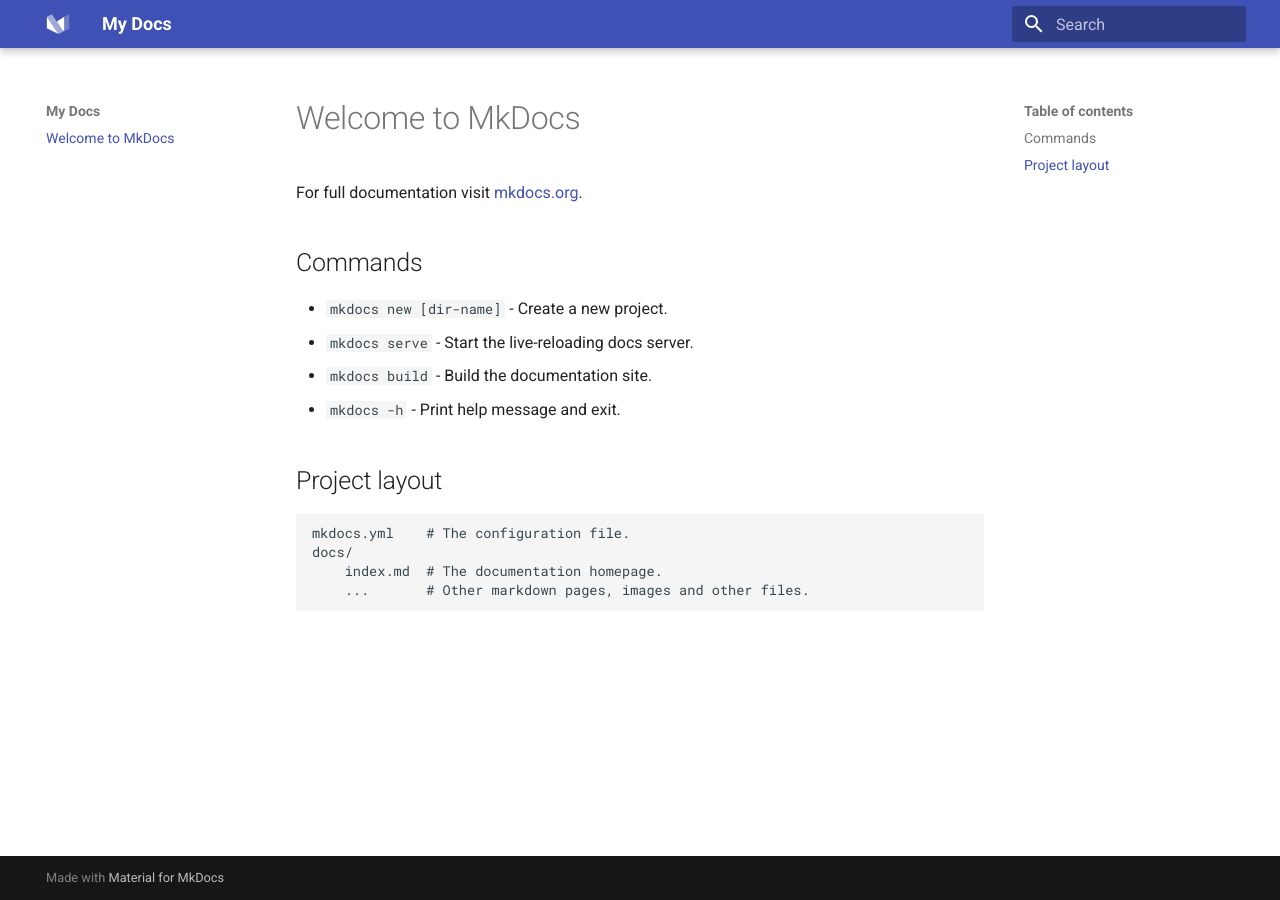
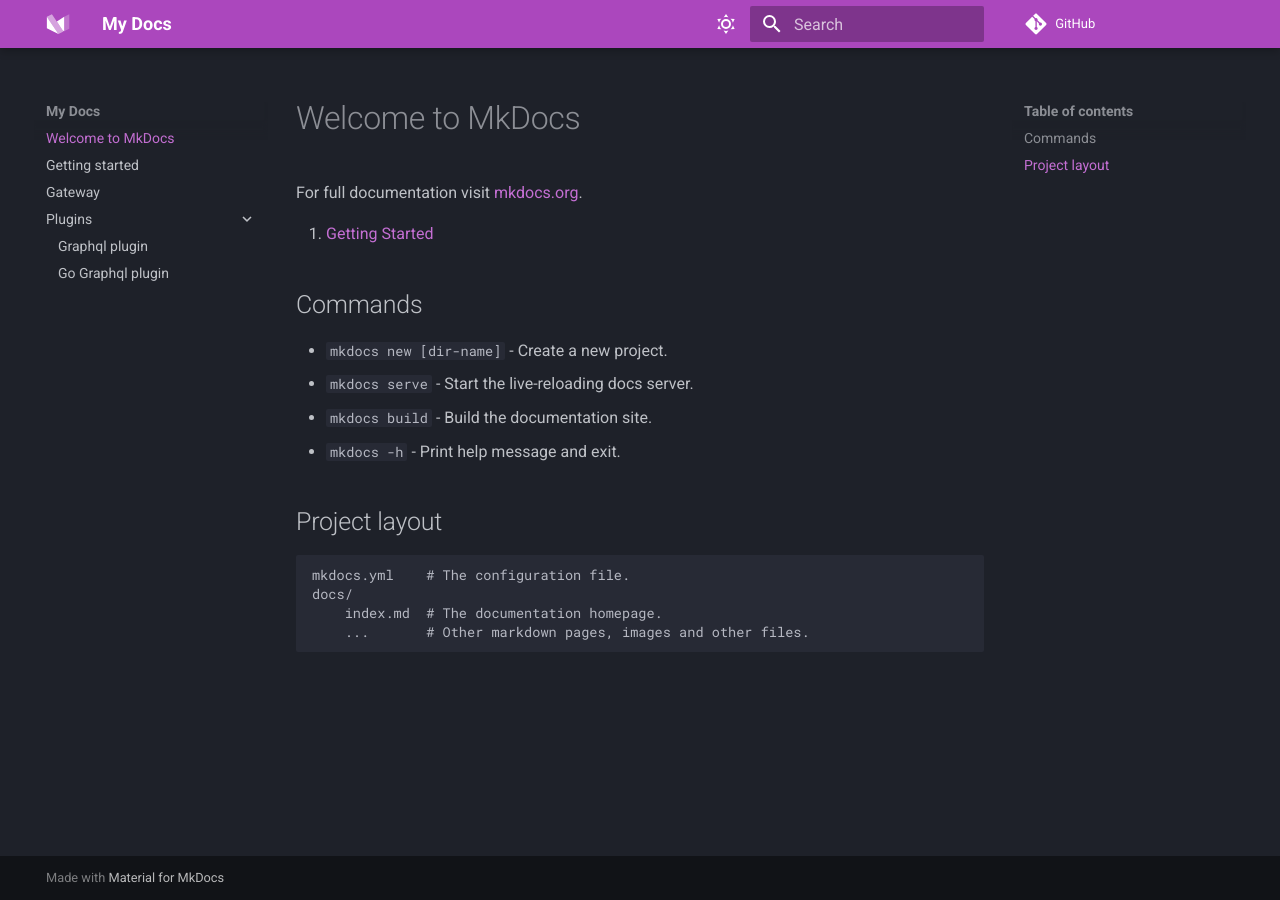
Before and after one commit to danielvladco/github-ci-cd-workflow, an MkDocs documentation site: the page built from docs/index.md, in a window 1280 px wide. Built offline with MkDocs 1.6.1 and Material for MkDocs 9.7.7, drawn with Linux system fonts in a browser that asks for light colours; comment, search, counter and statistics services are not loaded.

```diff
--- a/docs/index.md
+++ b/docs/index.md
@@ -1,6 +1,9 @@
 # Welcome to MkDocs
 
 For full documentation visit [mkdocs.org](https://www.mkdocs.org).
+
+
+1. [Getting Started](./getting-started.md)
 
 ## Commands
 
--- /dev/null
+++ b/docs/plugins/1.gql.md
@@ -0,0 +1 @@
+# Graphql plugin
--- /dev/null
+++ b/docs/plugins/2.gogql.md
@@ -0,0 +1 @@
+# Go Graphql plugin
--- a/mkdocs.yml
+++ b/mkdocs.yml
@@ -1,8 +1,30 @@
 site_name: My Docs
 site_dir: .mkdocs
+repo_url: https://github.com/danielvladco/go-proto-gql
+google_analytics:
+  - UA-195302492-1
+  - auto
 theme:
   name: material
-#  custom_dir:
+  palette:
+    - scheme: slate
+      primary: purple
+      accent: deep purple
+      toggle:
+        icon: material/weather-sunny
+        name: Switch to light mode
+    - scheme: default
+      primary: purple
+      accent: deep purple
+      toggle:
+        icon: material/weather-night
+        name: Switch to dark mode
+
+  features:
+    - navigation.instant
+    - navigation.top
+    - navigation.expand
+#    - navigation.sections
 
   # 404 page
   static_templates:
```
Also changed, not shown: README.md (+1 -1 lines), docs/1.getting-started.md (added, +1 -0 lines), docs/2.gateway.md (added, +9 -0 lines).
